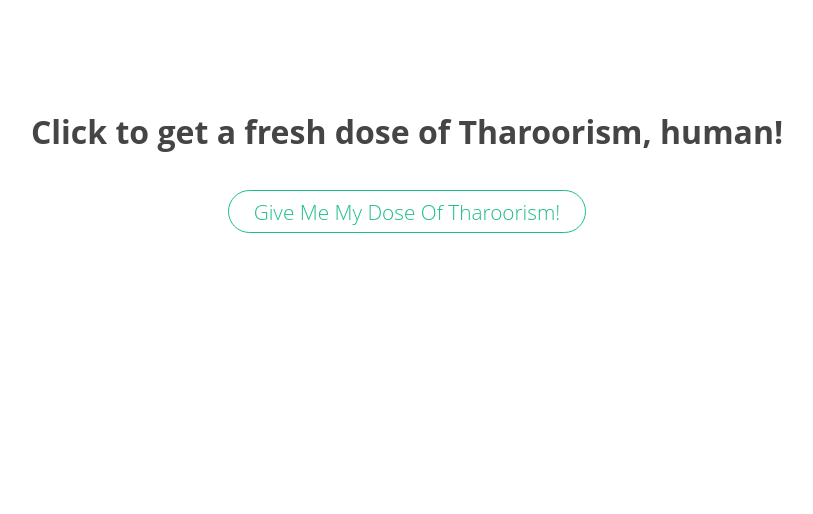
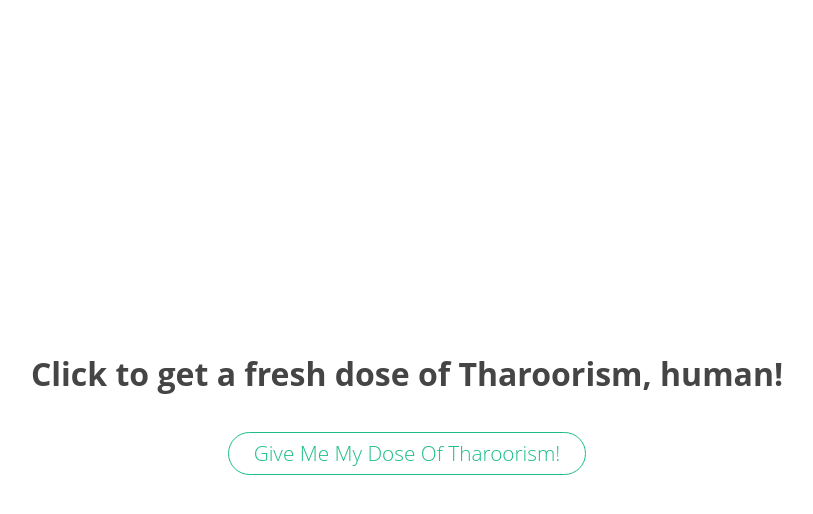
Before and after one commit to FarazPatankar/tharoorism, a React (Create React App) app: page / in a window 1280 px wide. Shown: the top 514 px of the page, without its empty margins (233-1046 px from the left). Built offline with nearby package versions, Linux system fonts and the light colour scheme.

Commit message:
center everything + more quotes

```diff
--- a/src/App.css
+++ b/src/App.css
@@ -1,15 +1,37 @@
-.App {
-  font-family: 'Open Sans', sans-serif;
-  margin: 0;
-  padding: 0;
-  width: 100%;
+html, body {
   height: 100%;
 }
 
-.App-header {
+body {
+  margin: 0;
+}
+
+#root {
+  height: 100%;
+  margin: 0;
+  padding: 0;
+  display: -webkit-box;
+  display: -moz-box;
+  display: -ms-flexbox;
+  display: -webkit-flex;
+  display: flex;
+  align-items: center;
+  justify-content: center;
+}
+
+.App {
+  font-family: 'Open Sans', sans-serif;
+  text-align: center;
+  /*margin: 0;
+  padding: 0;
+  width: 100%;
+  height: 100%;*/
+}
+
+/*.App-header {
   margin-top:100px;
   text-align:center;
-}
+}*/
 
 h1 {
   color:rgba(69, 69, 69, 1);
--- a/src/quotes.js
+++ b/src/quotes.js
@@ -4,6 +4,8 @@ const quotes = [
 	"This malicious and unprofessional channel has been persecuting me through repeated broadcasts, abetted by slanderous discussion shows, in which a tissue of lies and distortions is built up to prejudice the mind of the viewer into believing that a murder was committed and that I am either culpable or complicit.",
 	"The chase for TRPs by a new channel trying to establish itself is understandable, but it does not justify such falsehoods and outrageous conduct, which is intended to influence the investigation, derail a fair enquiry and obstruct due process.",
 	"As a vegetarian I object strongly to the ban on cow slaughter. Gandhiji had objected to imposing one's view on others. Freedom is being eroded.",
+	"Hindu fundamentalism is a contradiction in terms, since Hinduism is a religion without fundamentals; there is no such thing as a Hindu heresy. How dare a bunch of goondas shrink the soaring majesty of the Vedas and the Upanishads to the petty bigotry of their brand of identity politics?",
+	"If America is a melting-pot, then to me India is a thali, a selection of sumptuous dishes in different bowls. Each tastes different, and does not necessarily mix with the next, but they belong together on the same plate, and they complement each other in making the meal a satisfying repast.",
 
 ];
 
```
